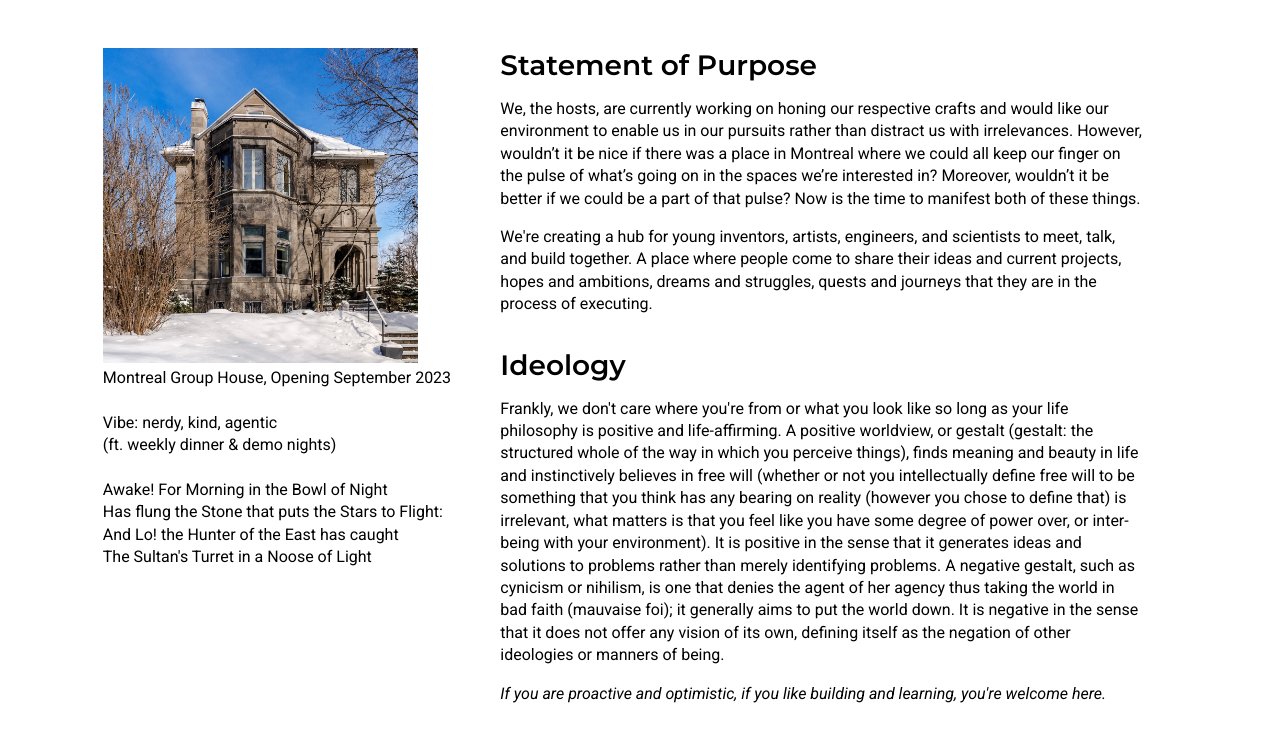
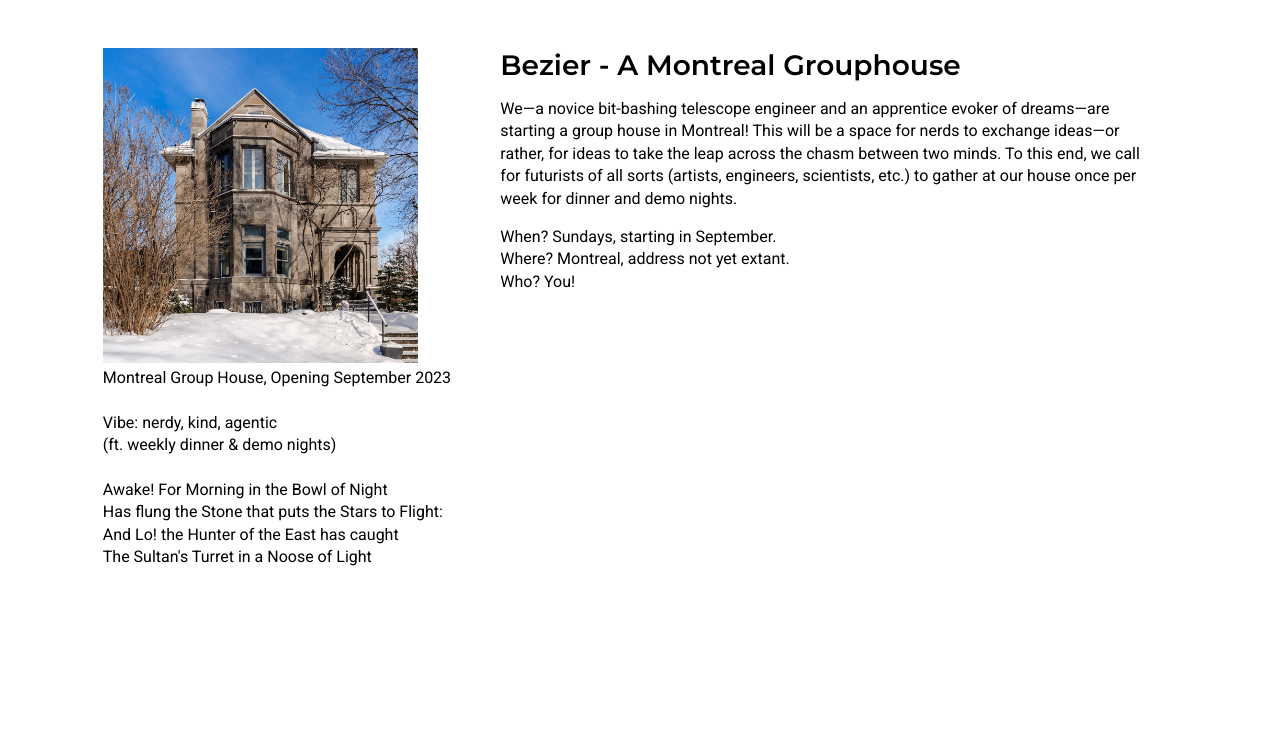
Before and after one commit to dcxSt/mtl-house-site, a plain HTML site: page index.html in a window 1280 px wide. Drawn offline with Linux system fonts and the light colour scheme.

Commit message:
update content

```diff
--- a/index.html
+++ b/index.html
@@ -1,7 +1,7 @@
 <!DOCTYPE html>
 <html>
 <head>
-    <title>Liam Hinzman</title>
+    <title>Bezier</title>
     <link rel="stylesheet" href="index.css" type="text/css" />
     <meta name="viewport" content="width=device-width, initial-scale=1, minimum-scale=1" />
 
@@ -54,71 +54,18 @@ The Sultan's Turret in a Noose of Light
         <div class="column-center">
 
             <div>
-                <h1>Statement of Purpose</h1>
+            <h1>Bezier - A Montreal Grouphouse</h1>
                 <p>
-                    We, the hosts, are currently working on honing our respective crafts and would like our environment to enable us in our pursuits rather than distract us with irrelevances. However, wouldn’t it be nice if there was a place in Montreal where we could all keep our finger on the pulse of what’s going on in the spaces we’re interested in? Moreover, wouldn’t it be better if we could be a part of that pulse? Now is the time to manifest both of these things.
-
+We—a novice bit-bashing telescope engineer and an apprentice evoker of dreams—are starting a group house in Montreal! This will be a space for nerds to exchange ideas—or rather, for ideas to take the leap across the chasm between two minds. To this end, we call for futurists of all sorts (artists, engineers, scientists, etc.) to gather at our house once per week for dinner and demo nights.
+                </p>
                 <p>
-                We're creating a hub for young inventors, artists, engineers, and scientists to meet, talk, and build together. A place where people come to share their ideas and current projects, hopes and ambitions, dreams and struggles, quests and journeys that they are in the process of executing.
+                When? Sundays, starting in September. <br/>
+                Where? Montreal, address not yet extant. <br/>
+                Who? You! <br/>
+                <!--Interested? If you’d like to come to dinner or stay here while in Montreal, send us an email: montrealturret@gmail.com<br/>-->
+                </p>
             </div>
 
-            <div id="work-section">
-                <h1>Ideology</h1>
-                <p>
-                Frankly, we don't care where you're from or what you look like so long as your life philosophy is positive and life-affirming. A positive worldview, or gestalt (gestalt: the structured whole of the way in which you perceive things), finds meaning and beauty in life and instinctively believes in free will (whether or not you intellectually define free will to be something that you think has any bearing on reality (however you chose to define that) is irrelevant, what matters is that you feel like you have some degree of power over, or inter-being with your environment). It is positive in the sense that it generates ideas and solutions to problems rather than merely identifying problems. A negative gestalt, such as cynicism or nihilism, is one that denies the agent of her agency thus taking the world in bad faith (mauvaise foi); it generally aims to put the world down. It is negative in the sense that it does not offer any vision of its own, defining itself as the negation of other ideologies or manners of being.
-
-                <p>
-                <em>
-                If you are proactive and optimistic, if you like building and learning, you're welcome here.
-                </em>
-            <div>
-                <!--
-                <h1>Observables</h1>
-                <ul>
-                    <li><a href="https://www.youtube.com/watch?v=dhyFbUXyDtA">Ate a burger</a> at a conference talk to explain how ML will affect real estate</li>
-                    <li>Host weekly demos & dinner/potluck night ⇒ better if centrally located and spacious</li>
-                    <li>An open couch (or two) for a weary traveller. I want this to be the kind of house that Paul Erdos would want to crash at.</li>
-                </ul>
-<p>
-We're interested in computers, math, discrete math, partial differential equations, analysis of algorithms, benchmarking things, books, physics, neurotech, science, art, digital art, history, tech companies, anthropology, building things, electronics of all kinds, bits, programming, programming languages, computer architecture, economics of chips and chip-making (processors not fries), solving partial differential equations on chips, imaging the sky, imaging the early universe (thats my job), imaging the brain, adaptive optics, Fourier transforms, fast Fourier transforms, how come bicycles stay upright again?, the energy sector, geopolitics, sport, Miyazaki, among other things. If you like thinking about any of those things or are particularly nerdy about your own thing, please come and visit!
--->
-                <!--
-                <div id="recent-gallery">
-
-                    <div class="gallery-left">
-                        <div class="gallery-img">
-                            <img src="img/atlas.jpeg" />
-                        </div>
-                        <figcaption>
-                            <a href="https://github.com/LiamHz/atlas">Procedural terrain generation</a> with perlin noise heightmaps.
-                        </figcaption>
-
-                        <div class="gallery-img">
-                            <img src="img/tracer.jpeg" />
-                        </div>
-                        <figcaption>
-                            <a href="https://github.com/LiamHz/tracer">Path tracing</a> with motion blur and bounding volume hierarchies.
-                        </figcaption>
-                    </div>
-
-                    <div class="gallery-right">
-                        <div class="gallery-img">
-                            <img src="img/burger-talk.png" />
-                        </div>
-                        <figcaption>
-                            <a href="https://www.youtube.com/watch?v=dhyFbUXyDtA">I eat a burger</a> to explain how ML will effect the real estate industry.
-                        </figcaption>
-
-                        <div class="gallery-img">
-                            <img src="img/papers.jpg" />
-                        </div>
-                        <figcaption>
-                            <a href="https://drive.google.com/open?id=12Dp9GnIXH-N_4IVDr5HwTF02fZu-L2HM">Simple explanations</a> of 30+ ML research papers.
-                        </figcaption>
-                    </div>
-
-                </div>
-                -->
             </div>
         </div>
     </div>
```
